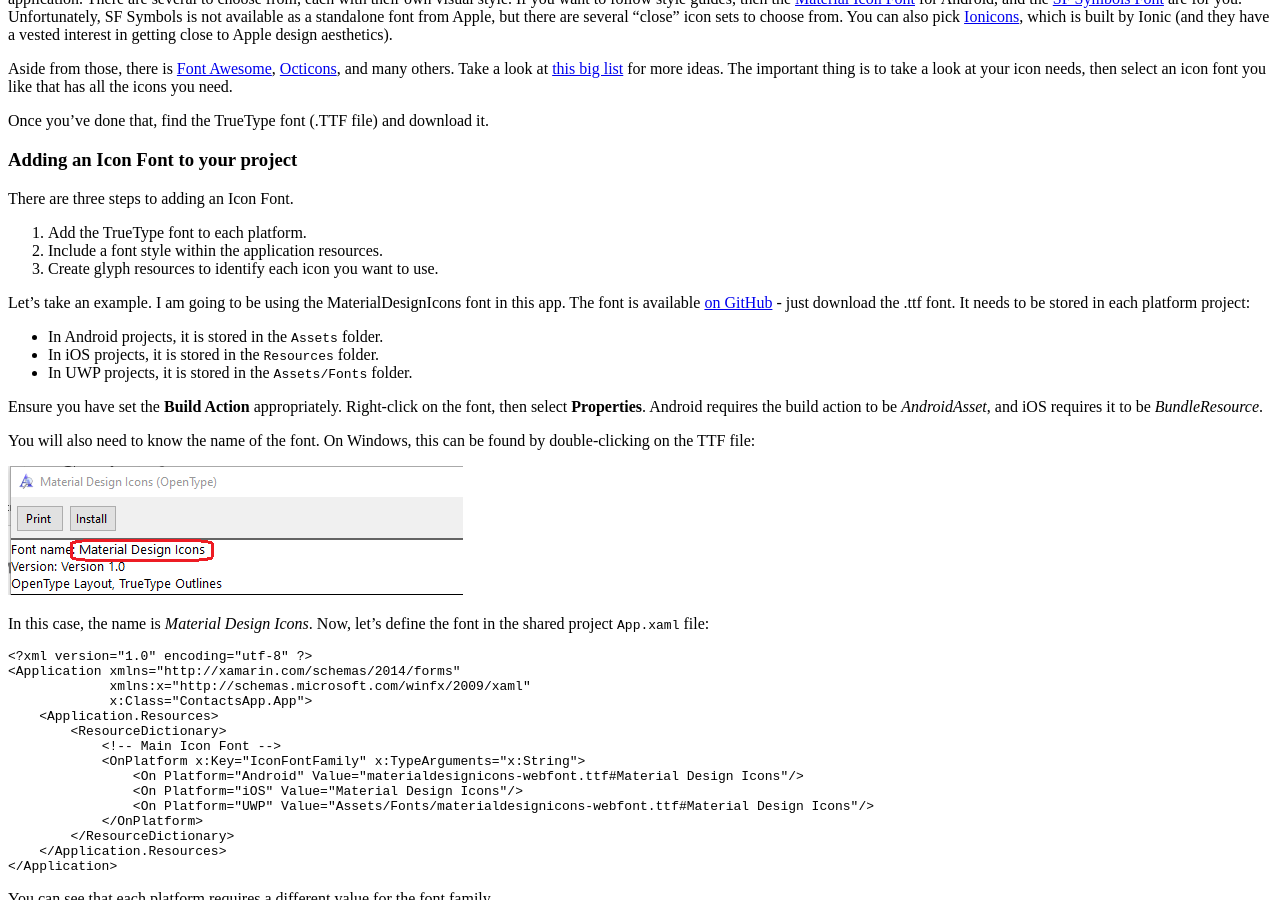
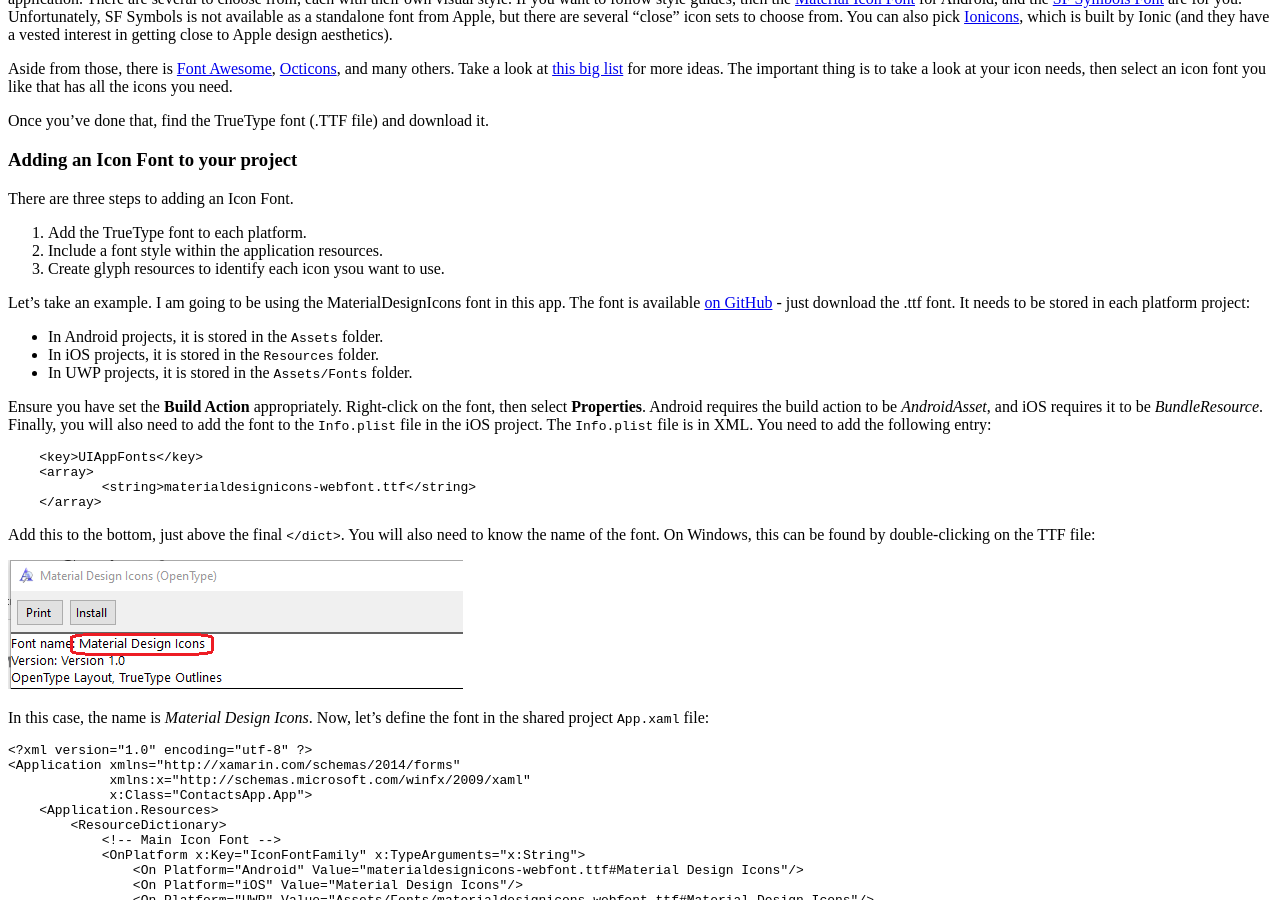
Before and after one commit to adrianhall/adrianhall.github.io, a Jekyll site: the page built from _posts/2021/2021-05-09-xamarin-forms-glyph-fonts.md, in a window 1280 px wide and 900 px high, scrolled down 860 px. Built offline with Jekyll 4.4.1, drawn with Linux system fonts in a browser that asks for light colours; nearby versions of some CDN libraries; comment, search, counter and statistics services are not loaded.

Commit message:
Fixed iOS instrucxtions for fonts

````diff
--- a/_posts/2021/2021-05-09-xamarin-forms-glyph-fonts.md
+++ b/_posts/2021/2021-05-09-xamarin-forms-glyph-fonts.md
@@ -24,7 +24,7 @@
 
 1. Add the TrueType font to each platform.
 1. Include a font style within the application resources.
-1. Create glyph resources to identify each icon you want to use.
+1. Create glyph resources to identify each icon ysou want to use.
 
 Let's take an example.  I am going to be using the MaterialDesignIcons font in this app.  The font is available [on GitHub](https://github.com/Templarian/MaterialDesign-Webfont/tree/master/fonts) - just download the .ttf font.  It needs to be stored in each platform project:
 
@@ -32,9 +32,16 @@
 * In iOS projects, it is stored in the `Resources` folder.
 * In UWP projects, it is stored in the `Assets/Fonts` folder.
 
-Ensure you have set the **Build Action** appropriately.  Right-click on the font, then select **Properties**.  Android requires the build action to be _AndroidAsset_, and iOS requires it to be _BundleResource_.
+Ensure you have set the **Build Action** appropriately.  Right-click on the font, then select **Properties**.  Android requires the build action to be _AndroidAsset_, and iOS requires it to be _BundleResource_.  Finally, you will also need to add the font to the `Info.plist` file in the iOS project.  The `Info.plist` file is in XML.  You need to add the following entry:
 
-You will also need to know the name of the font.  On Windows, this can be found by double-clicking on the TTF file:
+``` xml
+    <key>UIAppFonts</key>
+    <array>
+            <string>materialdesignicons-webfont.ttf</string>
+    </array>
+```
+
+Add this to the bottom, just above the final `</dict>`.  You will also need to know the name of the font.  On Windows, this can be found by double-clicking on the TTF file:
 
 ![How to find the name of the font]({{ site.baseurl }}/assets/images/2021/2021-05-09-image1.png)
 
````
